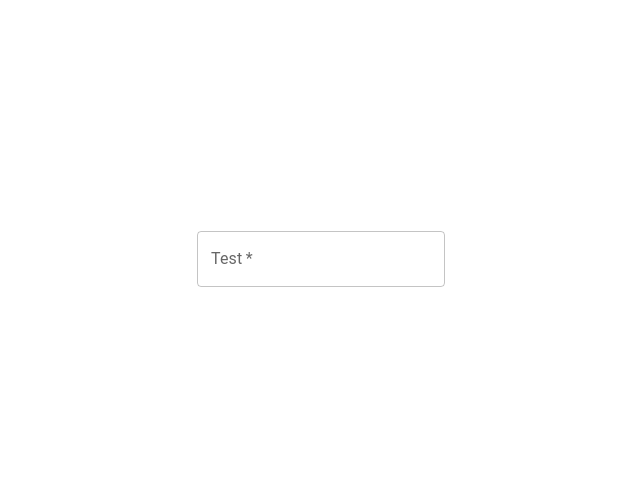
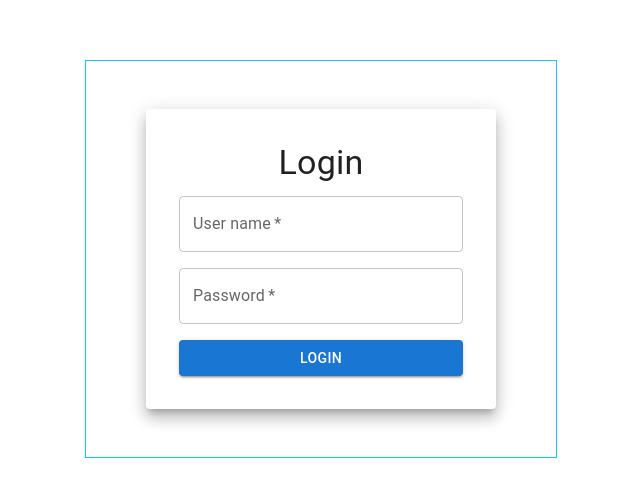
Before and after one commit to SuryArindam/ecommerce_web, a React (Vite) app: page / in a window 1280 px wide. Shown: the part 141-638 px from the top of the page, without its empty margins (319-959 px from the left). Built offline with nearby package versions, Linux system fonts and the light colour scheme.

Commit message:
Initial commit for Admin login page design

```diff
--- a/src/App.tsx
+++ b/src/App.tsx
@@ -1,17 +1,11 @@
 import "./App.css";
-import { TextBox } from "./sharedComponents/textBox/textBox";
+import { AdminLogin } from "./uiComponents/adminLogin/adminLogin";
 
 function App() {
   return (
     <>
-      <div className="App container">
-        <TextBox
-          id="Surya"
-          label="Test"
-          onChange={() => {}}
-          floatLabel="Hello"
-          // value="10"
-        />
+      <div className="border border-info p-5">
+        <AdminLogin />
       </div>
     </>
   );
--- /dev/null
+++ b/src/uiComponents/adminLogin/adminLogin.module.css
@@ -0,0 +1,28 @@
+/* body {
+    margin: 0;
+    font-family: 'Arial', sans-serif;
+    background: linear-gradient(135deg, #8EC5FC, #E0C3FC);
+    height: 100vh;
+    display: flex;
+    justify-content: center;
+    align-items: center;
+} */
+
+.loginContainer {
+  display: flex;
+  justify-content: center;
+  align-items: center;
+  height: 100%;
+}
+
+.loginCard {
+  background: rgba(255, 255, 255, 0.15);
+  backdrop-filter: blur(12px);
+  -webkit-backdrop-filter: blur(12px);
+  border-radius: 15px;
+  padding: 2rem;
+  box-shadow: 0 8px 32px rgba(0, 0, 0, 0.2);
+  width: 350px;
+  text-align: center;
+  border: 1px solid rgba(255, 255, 255, 0.3);
+}
--- /dev/null
+++ b/src/uiComponents/adminLogin/adminLogin.tsx
@@ -0,0 +1,37 @@
+import { Button, Paper, Typography } from "@mui/material";
+import React from "react";
+import { TextBox } from "../../sharedComponents/textBox/textBox";
+import classes from "./adminLogin.module.css";
+
+export const AdminLogin: React.FC = () => {
+  return (
+    <div className="container">
+      <div className={classes.loginContainer}>
+        <Paper elevation={10} className={classes.loginCard}>
+          <Typography variant="h4" gutterBottom>
+            Login
+          </Typography>
+          <form className="login-form">
+            <TextBox
+              id="userName"
+              label="User name"
+              onChange={() => {}}
+              floatLabel="Hello"
+              className="mb-3"
+            />
+            <TextBox
+              id="password"
+              label="Password"
+              onChange={() => {}}
+              floatLabel="Hello"
+              className="mb-3"
+            />
+            <Button type="submit" variant="contained" color="primary" fullWidth>
+              Login
+            </Button>
+          </form>
+        </Paper>
+      </div>
+    </div>
+  );
+};
```
